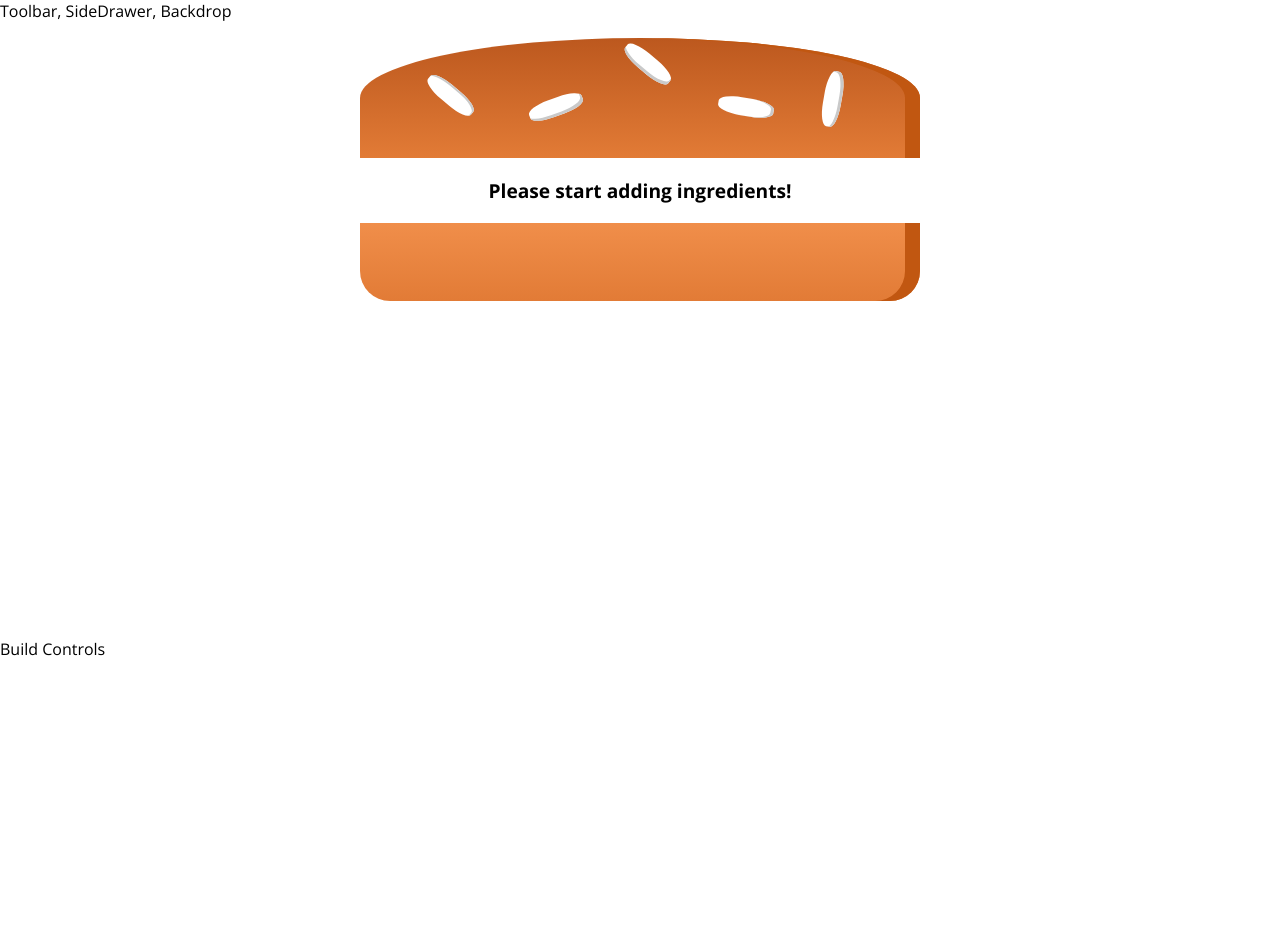
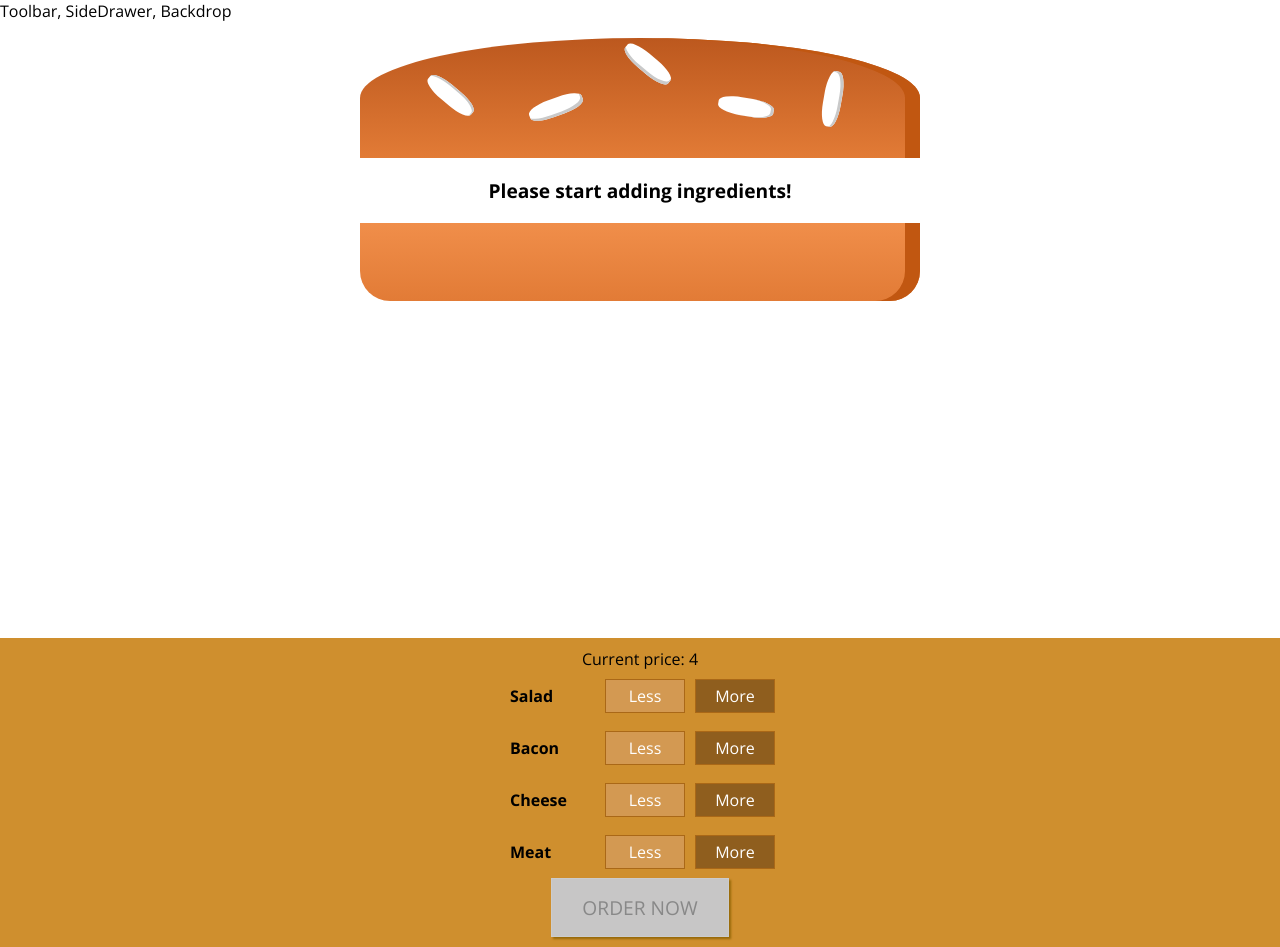
Before and after one commit to Neeraj-SD/burger-builder, a React app: page / in a window 1280 px wide. Before the commit the page ends 800 px from the top, so only its background shows below. Built offline with nearby package versions, Linux system fonts and the light colour scheme.

Commit message:
backdrop and modal added

```diff
--- /dev/null
+++ b/src/components/Burger/BuildControls/BuildControl/BuildControl.css
@@ -0,0 +1,58 @@
+.BuildControl {
+  display: flex;
+  justify-content: space-between;
+  align-items: center;
+  margin: 5px 0;
+}
+
+.BuildControl button {
+  display: block;
+  font: inherit;
+  padding: 5px;
+  margin: 0 5px;
+  width: 80px;
+  border: 1px solid #aa6817;
+  cursor: pointer;
+  outline: none;
+}
+
+.BuildControl button:disabled {
+  background-color: #ac9980;
+  border: 1px solid #7e7365;
+  color: #ccc;
+  cursor: default;
+}
+
+.BuildControl button:hover:disabled {
+  background-color: #ac9980;
+  color: #ccc;
+  cursor: not-allowed;
+}
+
+.Label {
+  padding: 10px;
+  font-weight: bold;
+  width: 80px;
+}
+
+.BuildControl .Less {
+  background-color: #d39952;
+  color: white;
+}
+
+.BuildControl .More {
+  background-color: #8f5e1e;
+  color: white;
+}
+
+.BuildControl .Less:hover,
+.BuildControl .Less:active {
+  background-color: #daa972;
+  color: white;
+}
+
+.BuildControl .More:hover,
+.BuildControl .More:active {
+  background-color: #99703f;
+  color: white;
+}
--- /dev/null
+++ b/src/components/Burger/BuildControls/BuildControl/BuildControl.js
@@ -0,0 +1,15 @@
+import React from 'react';
+
+import classes from './BuildControl.css'
+
+const buildControl = (props) => {
+    return (
+        <div className={classes.BuildControl}>
+            <div className={classes.Label}>{props.label}</div>
+            <button onClick={() => props.decrease(props.type)} className={classes.Less}>Less</button>
+            <button onClick={() => props.increase(props.type)} className={classes.More}>More</button>
+        </div>
+    );
+}
+
+export default buildControl;
--- /dev/null
+++ b/src/components/Burger/BuildControls/BuildControls.css
@@ -0,0 +1,52 @@
+.BuildControls {
+  width: 100%;
+  background-color: #cf8f2e;
+  display: flex;
+  flex-flow: column;
+  align-items: center;
+  box-shadow: 0 2px 1px #ccc;
+  margin: auto;
+  padding: 10px 0;
+}
+
+.OrderButton {
+  background-color: #dad735;
+  outline: none;
+  cursor: pointer;
+  border: 1px solid #966909;
+  color: #966909;
+  font-family: inherit;
+  font-size: 1.2em;
+  padding: 15px 30px;
+  box-shadow: 2px 2px 2px #966909;
+}
+
+.OrderButton:hover,
+.OrderButton:active {
+  background-color: #a0db41;
+  border: 1px solid #966909;
+  color: #966909;
+}
+
+.OrderButton:disabled {
+  background-color: #c7c6c6;
+  cursor: not-allowed;
+  border: 1px solid #ccc;
+  color: #888888;
+}
+
+.OrderButton:not(:disabled) {
+  animation: enable 0.3s linear;
+}
+
+@keyframes enable {
+  0% {
+    transform: scale(1);
+  }
+  60% {
+    transform: scale(1.1);
+  }
+  100% {
+    transform: scale(1);
+  }
+}
--- /dev/null
+++ b/src/components/Burger/BuildControls/BuildControls.js
@@ -0,0 +1,34 @@
+import React from 'react';
+
+import classes from './BuildControls.css'
+import BuildControl from './BuildControl/BuildControl';
+
+const controls = [
+    { label: 'Salad', type: 'salad' },
+    { label: 'Bacon', type: 'bacon' },
+    { label: 'Cheese', type: 'cheese' },
+    { label: 'Meat', type: 'meat' },
+]
+
+
+const BuildControls = (props) => {
+    return (
+        <div className={classes.BuildControls}>
+            <div>Current price: {props.price}</div>
+
+            {controls.map(ctrl => {
+                console.log(ctrl.label)
+                return <BuildControl key={ctrl.label} label={ctrl.label} type={ctrl.type} increase={props.increase} decrease={props.decrease} />
+            })}
+
+            <button
+                className={classes.OrderButton}
+                disabled={props.price <= 4}
+                onClick={props.ordered}
+            >ORDER NOW</button>
+
+        </div>
+    );
+}
+
+export default BuildControls;
--- /dev/null
+++ b/src/components/Burger/OrderSummary/OrderSummary.js
@@ -0,0 +1,27 @@
+import React from "react"
+import Aux from "../../../hoc/ReactAux"
+
+const orderSummary = (props) => {
+
+    const ingredientSummary = Object.keys(props.ingredients)
+        .map(
+            igKey => {
+                return <li key={igKey}>
+                    <span style={{ textTransform: 'capitalize' }}>{igKey}</span> : {props.ingredients[igKey]}
+                </li>
+            }
+        )
+
+    return (
+        <Aux>
+            <h3>Your Order</h3>
+            <p>A delicious burger with the following ingredeients:</p>
+            <ul>
+                {ingredientSummary}
+            </ul>
+            <p>Continue to checkout ?</p>
+        </Aux>
+    )
+}
+
+export default orderSummary
--- /dev/null
+++ b/src/components/UI/Backdrop/Backdrop.css
@@ -0,0 +1,9 @@
+.Backdrop {
+  width: 100%;
+  height: 100%;
+  position: fixed;
+  z-index: 100;
+  left: 0;
+  top: 0;
+  background-color: rgba(0, 0, 0, 0.5);
+}
--- /dev/null
+++ b/src/components/UI/Backdrop/Backdrop.js
@@ -0,0 +1,11 @@
+import React from "react"
+
+import classes from './Backdrop.css'
+
+const backdrop = (props) => (
+    props.show ?
+        <div className={classes.Backdrop}></div>
+        : null
+)
+
+export default backdrop
--- /dev/null
+++ b/src/components/UI/Modal/Modal.css
@@ -0,0 +1,20 @@
+.Modal {
+  position: fixed;
+  z-index: 500;
+  background-color: white;
+  width: 70%;
+  border: 1px solid #ccc;
+  box-shadow: 1px 1px 1px black;
+  padding: 16px;
+  left: 15%;
+  top: 30%;
+  box-sizing: border-box;
+  transition: all 0.3s ease-out;
+}
+
+@media (min-width: 600px) {
+  .Modal {
+    width: 500px;
+    left: calc(50% - 250px);
+  }
+}
--- /dev/null
+++ b/src/components/UI/Modal/Modal.js
@@ -0,0 +1,22 @@
+import React from "react"
+
+import classes from './Modal.css'
+import Aux from "../../../hoc/ReactAux"
+import Backdrop from "../Backdrop/Backdrop"
+
+const modal = (props) => (
+    <Aux>
+        <Backdrop show={props.show} />
+        <div
+            className={classes.Modal}
+            style={{
+                transform: props.show ? 'translateY(0)' : 'translateY(-100vh)',
+                opacity: props.show ? '1' : '0',
+            }}
+        >
+            {props.children}
+        </div>
+    </Aux>
+)
+
+export default modal
--- a/src/containers/BurgerBuilder/BurgerBuilder.js
+++ b/src/containers/BurgerBuilder/BurgerBuilder.js
@@ -2,6 +2,16 @@
 
 import Aux from "../../hoc/ReactAux";
 import Burger from "../../components/Burger/Burger";
+import BuildControls from "../../components/Burger/BuildControls/BuildControls";
+import Modal from "../../components/UI/Modal/Modal";
+import OrderSummary from "../../components/Burger/OrderSummary/OrderSummary";
+
+const INGREDIENT_PRICES = {
+    salad: 0.5,
+    cheese: 0.4,
+    meat: 1.3,
+    bacon: 0.7,
+}
 
 class BurgerBuilder extends Component {
 
@@ -11,14 +21,63 @@
             bacon: 0,
             cheese: 0,
             meat: 0,
+        },
+        totalPrice: 4,
+        purchasing: false,
+    }
+
+    addIngredientHandler = (type) => {
+        const oldCount = this.state.ingredients[type]
+        const updatedCount = oldCount + 1
+        const updatedIngredient = {
+            ...this.state.ingredients
         }
+        updatedIngredient[type] = updatedCount
+        const updatedPrice = this.state.totalPrice + INGREDIENT_PRICES[type]
+
+        this.setState({
+            ingredients: updatedIngredient,
+            totalPrice: updatedPrice,
+        })
+    }
+
+    decreaseIngredientHandler = (type) => {
+        const oldCount = this.state.ingredients[type]
+        const updatedCount = oldCount - 1
+
+        if (updatedCount < 0) return
+
+        const updatedIngredient = {
+            ...this.state.ingredients
+        }
+        updatedIngredient[type] = updatedCount
+        const updatedPrice = this.state.totalPrice - INGREDIENT_PRICES[type]
+
+        this.setState({
+            ingredients: updatedIngredient,
+            totalPrice: updatedPrice,
+        })
+    }
+
+    purchaseHandler = () => {
+        this.setState({
+            purchasing: true,
+        })
     }
 
     render() {
         return (
             <Aux>
+                <Modal show={this.state.purchasing}>
+                    <OrderSummary ingredients={this.state.ingredients} />
+                </Modal>
                 <Burger ingredients={this.state.ingredients} />
-                <div>Build Controls</div>
+                <BuildControls
+                    increase={this.addIngredientHandler}
+                    decrease={this.decreaseIngredientHandler}
+                    price={this.state.totalPrice}
+                    ordered={this.purchaseHandler}
+                />
             </Aux>
         )
     }
```
